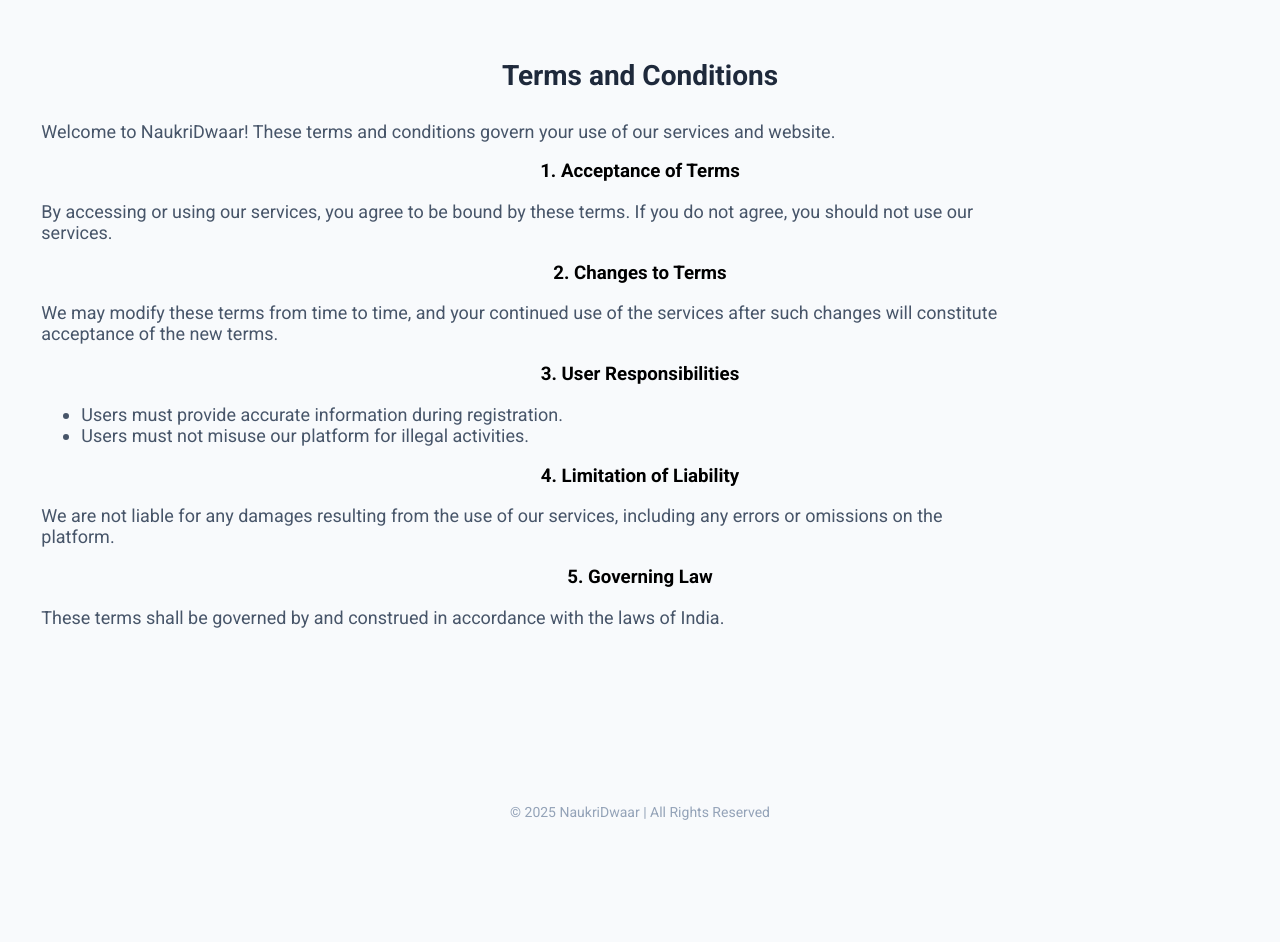
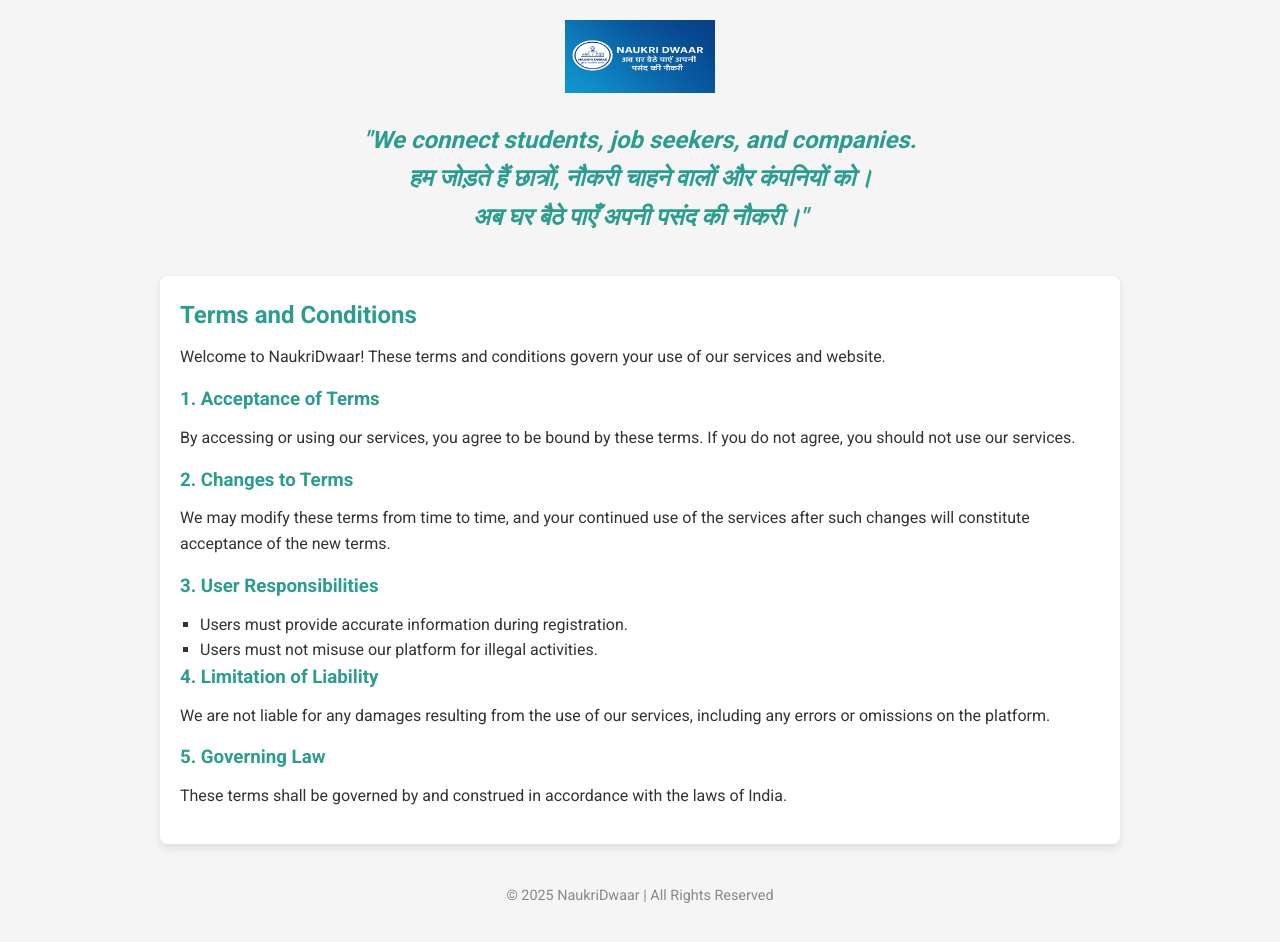
Before and after one commit to naukridwaar/naukri-dwaar-privacy-policy, a plain HTML site: page termsAndConditions.html in a window 1280 px wide. Before the commit the page ends 840 px from the top, so only its background shows below. Drawn offline with Linux system fonts and the light colour scheme.

Commit message:
Update termsAndConditions.html

```diff
--- a/termsAndConditions.html
+++ b/termsAndConditions.html
@@ -1,50 +1,29 @@
 <!DOCTYPE html>
 <html lang="en">
+
 <head>
-  <meta charset="UTF-8">
-  <meta name="viewport" content="width=device-width, initial-scale=1">
+  <meta charset="UTF-8" />
+  <meta name="viewport" content="width=device-width, initial-scale=1.0" />
   <title>Terms and Conditions - NaukriDwaar</title>
-  <link href="https://fonts.googleapis.com/css2?family=Roboto:wght@400;700&display=swap" rel="stylesheet">
-  <style>
-    body {
-      font-family: 'Roboto', sans-serif;
-      background: #f8fafc;
-      margin: 0;
-      padding: 0;
-      display: flex;
-      flex-direction: column;
-      min-height: 100vh;
-      align-items: center;
-      justify-content: flex-start;
-      text-align: center;
-      padding-top: 40px;
-    }
-    h1 {
-      font-size: 28px;
-      color: #1e293b;
-    }
-    p, ul {
-      font-size: 18px;
-      color: #475569;
-      margin-top: 10px;
-      text-align: left;
-      width: 80%;
-    }
-    footer {
-      margin-top: auto;
-      padding: 20px;
-      font-size: 14px;
-      color: #94a3b8;
-    }
-  </style>
+  <link href="https://fonts.googleapis.com/css2?family=Roboto:wght@400;700&display=swap" rel="stylesheet" />
+  <link rel="stylesheet" href="styles.css" />
 </head>
+
 <body>
 
+  <div class="container">
     <header>
-    <h1>Terms and Conditions</h1>
+      <img src="icon.png" alt="NaukriDwaar Logo" class="logo" />
+      <h1 class="motto">
+        "We connect students, job seekers, and companies.<br />
+        <span class="motto-span">हम जोड़ते हैं छात्रों, नौकरी चाहने वालों और कंपनियों को।</span><br />
+        <span class="motto-highlight">अब घर बैठे पाएँ अपनी पसंद की नौकरी।</span>"
+      </h1>
     </header>
 
-  <main>
+    <section class="content">
+      <h2>Terms and Conditions</h2>
+
       <p>Welcome to NaukriDwaar! These terms and conditions govern your use of our services and website.</p>
 
       <h3>1. Acceptance of Terms</h3>
@@ -64,11 +43,13 @@
 
       <h3>5. Governing Law</h3>
       <p>These terms shall be governed by and construed in accordance with the laws of India.</p>
-  </main>
+    </section>
 
     <footer>
-    &copy; 2025 NaukriDwaar | All Rights Reserved
+      <p>&copy; 2025 NaukriDwaar | All Rights Reserved</p>
     </footer>
+  </div>
 
 </body>
+
 </html>
```
Lines whose indentation alone changed are shown as unchanged.
